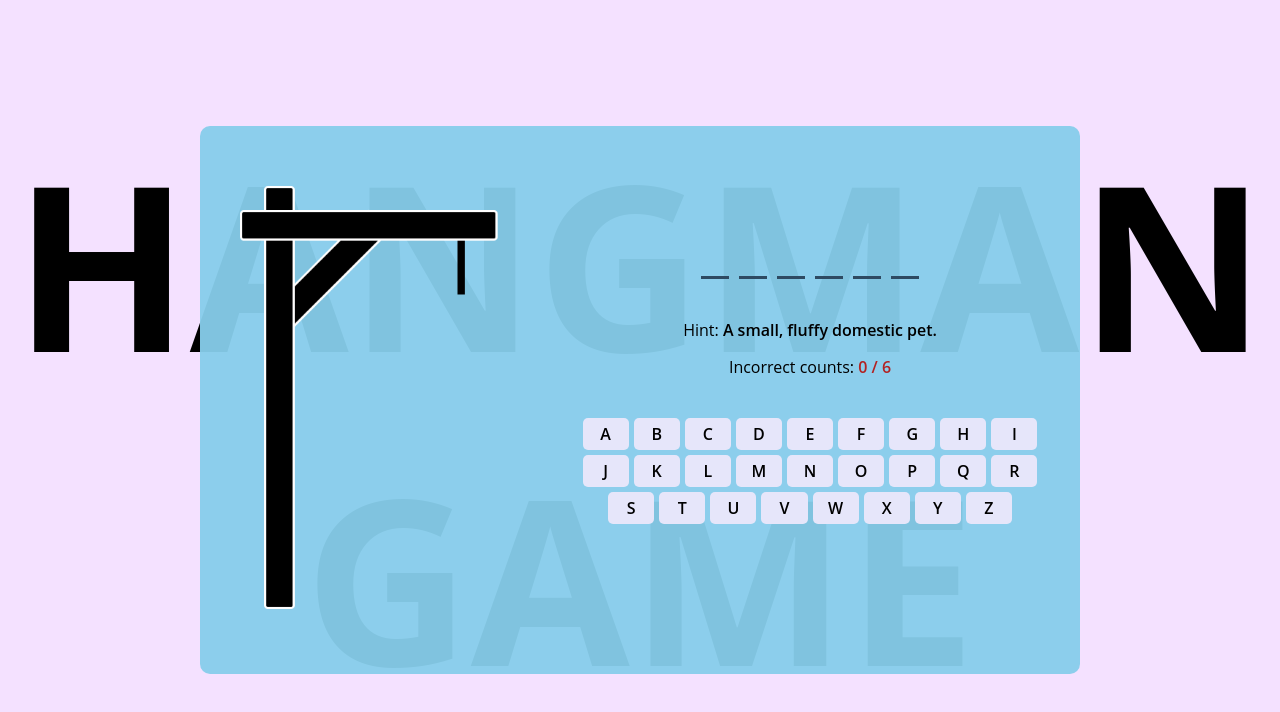
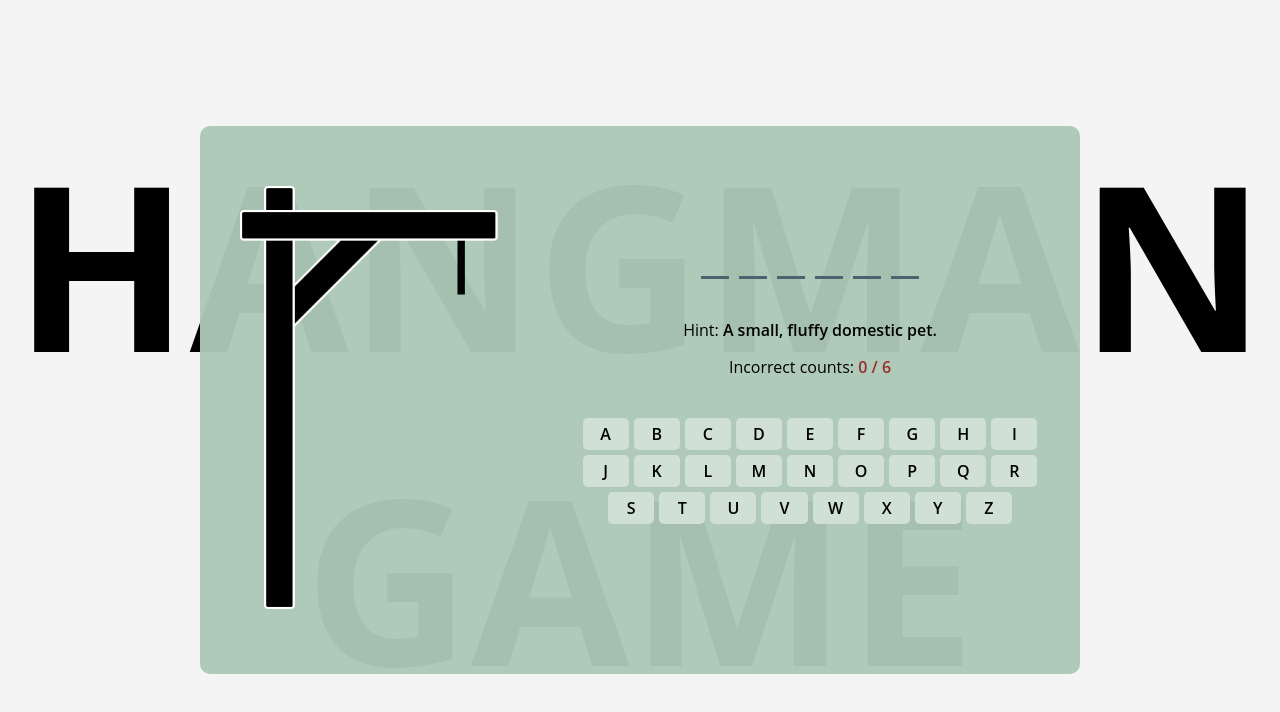
Before and after one commit to voolga/hangman-game, a plain HTML site: page index.html in a window 1280 px wide. Drawn offline with Linux system fonts and the light colour scheme.

Commit message:
feat: color theme changes

```diff
--- a/style.css
+++ b/style.css
@@ -1,14 +1,14 @@
 :root {
   --main-font-family: "Open sans", sans-serif;
-    --background-color-body: #f4e1ff;
-    --container-bg-color: rgba(135, 206, 235, 0.95);
-    --word-area-letter-border-color: #2e4a62;
-    --keyboard-button-bg-color: #e6e6fa;
-    --keyboard-button-hover-bg-color: #add8e6;
+  --background-color-body: #f4f4f4;
+  --container-bg-color: rgba(173, 200, 184, 0.96);
+  --word-area-letter-border-color: rgba(75, 99, 110, 1);
+  --keyboard-button-bg-color: #d1e0d7;
+  --keyboard-button-hover-bg-color: #89ae93;
   --modal-bg-color: rgba(47, 79, 79, 0.6);
   --modal-content-bg-color: #fff;
-    --modal-word-color: #5f9ea0;
-    --error-color: #b22222;
+  --modal-word-color: #4a4a4a;
+  --error-color: #9b2c2c;
 }
 
 * {
```
Lines whose indentation alone changed are shown as unchanged.
